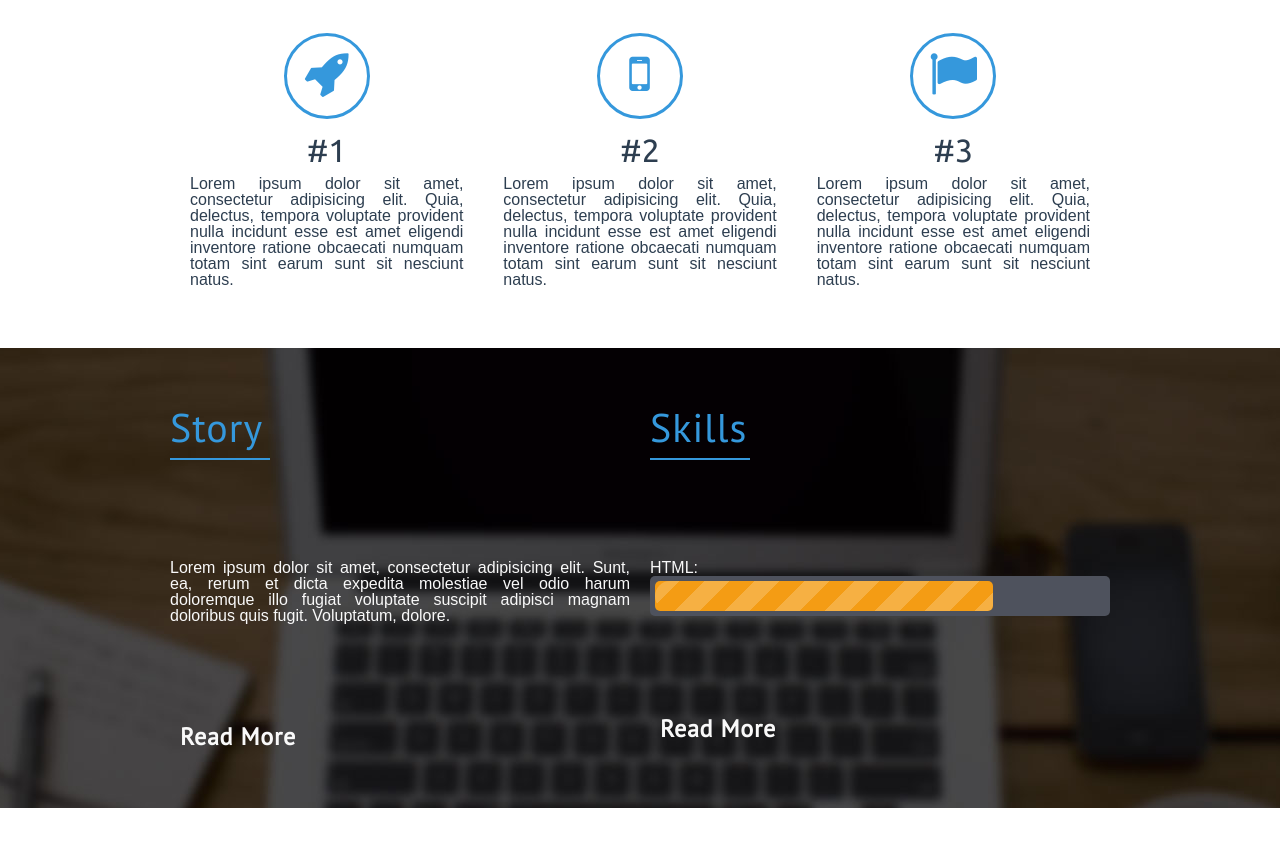
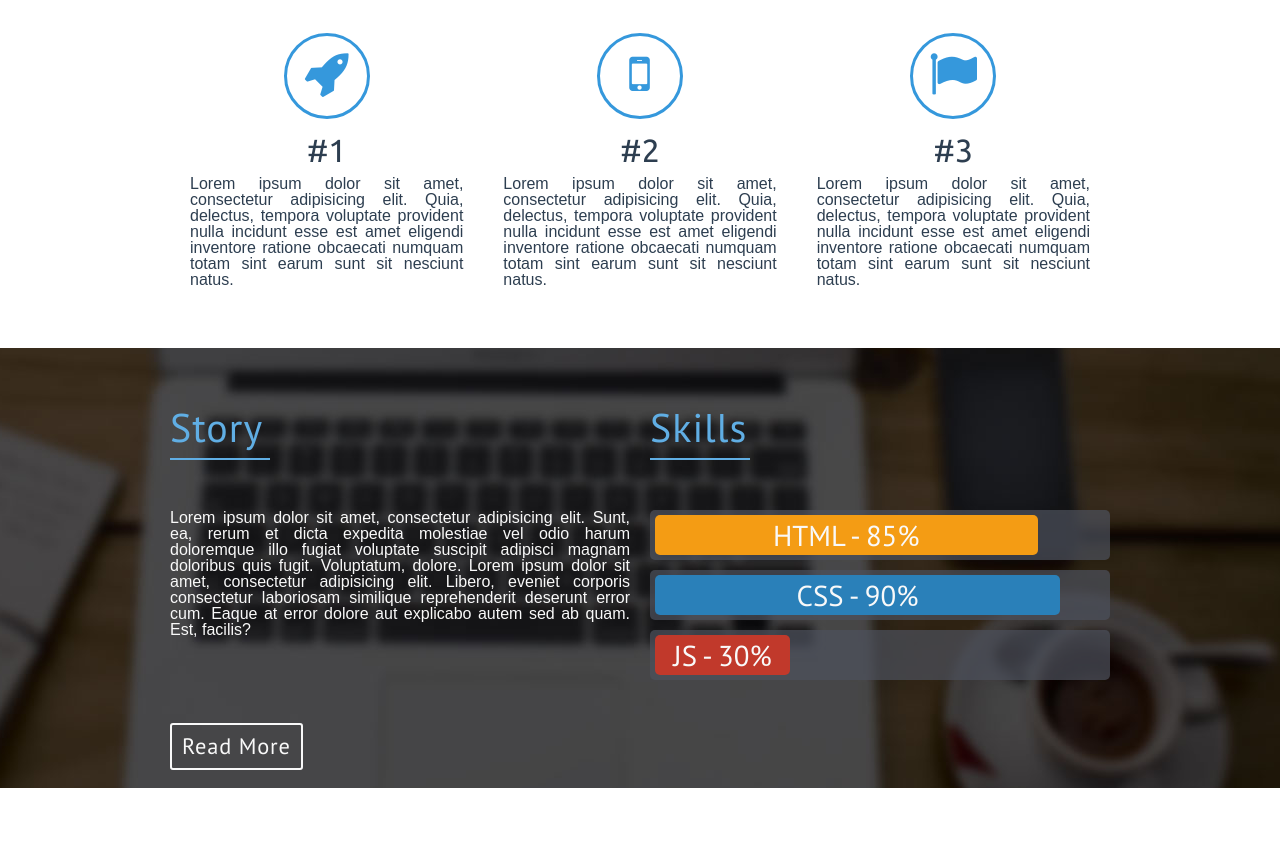
Before and after one commit to HomeschoolWebWorks/website, a plain HTML site: page index.html in a window 1280 px wide. Shown: the part 789-1636 px from the top of the page. Drawn offline with Linux system fonts and the light colour scheme.

Commit message:
Pretty much finished the story and skills section
Story and Skills section is nearly complete. I added more progress
bars. Added button style. Tested in other browsers.

```diff
--- a/components/sass/imports/_basic.scss
+++ b/components/sass/imports/_basic.scss
@@ -1,13 +1,12 @@
 //	Basic Styles
 //	version 1.1
-
 
 body {
     height: 2000px;
     margin: 0 auto;
 }
 
-a  {
+a {
     font-weight: bold;
     font-size: 1.5em;
     color: $white;
@@ -36,6 +35,13 @@ h3 {
     letter-spacing: 1px;
 }
 
+h4 {
+	font-family: 'Abel', sans-serif;
+	font-size: 1.5em;
+	color: $white;
+	letter-spacing: 1px;
+}
+
 p {
     font-family: sans-serif;
     font-weight: lighter;
@@ -56,7 +62,7 @@ p {
         padding-top: 30px;
         text-align: center;
         h1 {
-			text-shadow: 0 1px 1px rgba(000,000,000,0.1);
+            text-shadow: 0 1px 1px rgba(0, 0, 0, 0.1);
             &:before {
                 z-index: -1;
                 content: url(../img/line.png);
@@ -92,10 +98,9 @@ p {
     display: block;
     border: 3px solid $lightBlue;
     @include transition(0.5s);
-
 }
 
-.about section{
+.about section {
     margin: 20px auto 0 auto;
     @include gridle(4);
     text-align: justify;
@@ -131,16 +136,19 @@ p {
 
 .skills-bg {
     width: 100%;
-	background: #fff url(../img/slide-2-bg.jpg) 50% 50% no-repeat;
+    background: white url(../img/slide-2-bg.jpg) 75% 75% fixed no-repeat;
+    width: 100%;
+    height: 16%;
     padding: 60px 0 60px 0;
 }
 
 .skills {
     h3 {
-		margin-bottom: 100px;
+    	color: lighten($lightBlue, 10%);
+        margin-bottom: 50px;
         font-size: 2.5em;
         font-weight: lighter;
-		border-bottom: 2px solid $lightBlue;
+        border-bottom: 2px solid lighten($lightBlue, 10%);
         padding-bottom: 10px;
         width: 100px;
     }
@@ -153,13 +161,27 @@ p {
     }
 }
 
-.skills footer a {
-	margin-top: 100px;
-	@include gridle(3.8);
+.skills .meter {
+	height: 40px;
+	margin: 10px 0;
+	p {
+		font-family: 'pt-sans';
+		text-align: center;
+		margin-top: 0.25em;
+		font-weight: lighter;
+		font-size: 1.8em;
+	}
+}
 
+.skills footer {
+    padding-bottom: 20px;
+    a {
+    	font-size: 1.4em;
+    	font-weight: lighter;
+        margin-top: 85px;
+        @extend %btn-secondary;
+    }
 }
 
 
-
-
 /*-----  End of Skills  ------*/
--- a/components/sass/imports/_buttons.scss
+++ b/components/sass/imports/_buttons.scss
@@ -11,3 +11,15 @@
 		color: $darkGrey;
 	}
 }
+
+%btn-secondary {
+	display: inline-block;
+	border-radius: 3px;
+	border: 2px solid $white;
+	@include transition(0.5s);
+	padding: 10px;
+	&:hover {
+		@include transition(0.5s);
+		background-color: rgba(255,255,255,0.3);
+	}
+}
--- a/components/sass/imports/_colors.scss
+++ b/components/sass/imports/_colors.scss
@@ -31,3 +31,8 @@ $darkWhite   : #f1f1f1; //RBGA: rgba(241, 241, 241, 1)|
 $darkYellow   :#f49c14; //RBGA: rgba(244, 156, 20, 1) |
 $lightYellow  :#f1c40f; //RBGA: rgba(241, 196, 15, 1) |
 //----------------------------------------------------|
+
+// Red--------------------------------------------|
+$darkRed   :#c1392b; //RBGA: rgba(193, 57, 43, 1) |
+$lightRed  :#e84c3d; //RBGA: rgba(232, 76, 61, 1) |
+//------------------------------------------------|
--- a/components/sass/imports/_fonts.scss
+++ b/components/sass/imports/_fonts.scss
@@ -17,5 +17,9 @@
 // Ubuntu Font
 @import url(http://fonts.googleapis.com/css?family=Ubuntu:300,400,700);
 
+// Abel and Advent Pro ( Thanks Sonic4Spuds!)
+@import url(http://fonts.googleapis.com/css?family=Abel|Advent+Pro:400,300,500);
+
+
 // Font Awesome
 @import "../../fonts/fontawesome/scss/font-awesome.scss";
--- a/components/sass/imports/_navigation.scss
+++ b/components/sass/imports/_navigation.scss
@@ -9,7 +9,7 @@
 }
 
 nav {
-	z-index: 11;// Make sure z-index is a lot
+	z-index: 99;// Make sure z-index is a lot
 	@include gridle(12);
 	text-align: center;
 	li {
--- a/components/sass/imports/_progressbars.scss
+++ b/components/sass/imports/_progressbars.scss
@@ -1,7 +1,6 @@
 .meter {
 	height: 30px;  /* Can be anything */
-	position: relative;
-	background: $lightGrey;
+	background: rgba(78, 82, 93, 0.7);
 	-moz-border-radius: 5px;
 	-webkit-border-radius: 5px;
 	border-radius: 5px;
@@ -22,7 +21,6 @@
 		            border-top-left-radius: 5px;
 		         border-bottom-left-radius: 5px;
 		background-color: rgb(43,194,83);
-		position: relative;
 		overflow: hidden;
 	}
 }
@@ -31,82 +29,10 @@
 		background-color: $darkYellow;
 	}
 
-	.red > span {
-		background-color: #f0a3a3;
-	}
+.red > span {
+	background-color: $darkRed;
+}
 
-.meter > span:after {
-	content: "";
-	position: absolute;
-	top: 0; left: 0; bottom: 0; right: 0;
-	background-image:
-	   -webkit-gradient(linear, 0 0, 100% 100%,
-	      color-stop(.25, rgba(255, 255, 255, .2)),
-	      color-stop(.25, transparent), color-stop(.5, transparent),
-	      color-stop(.5, rgba(255, 255, 255, .2)),
-	      color-stop(.75, rgba(255, 255, 255, .2)),
-	      color-stop(.75, transparent), to(transparent)
-	   );
-	background-image:
-		-webkit-linear-gradient(
-		  -45deg,
-	      rgba(255, 255, 255, .2) 25%,
-	      transparent 25%,
-	      transparent 50%,
-	      rgba(255, 255, 255, .2) 50%,
-	      rgba(255, 255, 255, .2) 75%,
-	      transparent 75%,
-	      transparent
-	   );
-	background-image:
-		-moz-linear-gradient(
-		  -45deg,
-	      rgba(255, 255, 255, .2) 25%,
-	      transparent 25%,
-	      transparent 50%,
-	      rgba(255, 255, 255, .2) 50%,
-	      rgba(255, 255, 255, .2) 75%,
-	      transparent 75%,
-	      transparent
-	   );
-	background-image:
-		-ms-linear-gradient(
-		  -45deg,
-	      rgba(255, 255, 255, .2) 25%,
-	      transparent 25%,
-	      transparent 50%,
-	      rgba(255, 255, 255, .2) 50%,
-	      rgba(255, 255, 255, .2) 75%,
-	      transparent 75%,
-	      transparent
-	   );
-	background-image:
-		-o-linear-gradient(
-		  -45deg,
-	      rgba(255, 255, 255, .2) 25%,
-	      transparent 25%,
-	      transparent 50%,
-	      rgba(255, 255, 255, .2) 50%,
-	      rgba(255, 255, 255, .2) 75%,
-	      transparent 75%,
-	      transparent
-	   );
-	z-index: 1;
-	-webkit-background-size: 50px 50px;
-	-moz-background-size:    50px 50px;
-	background-size:         50px 50px;
-	-webkit-animation: move 2s linear infinite;
-	   -webkit-border-top-right-radius: 8px;
-	-webkit-border-bottom-right-radius: 8px;
-	       -moz-border-radius-topright: 8px;
-	    -moz-border-radius-bottomright: 8px;
-	           border-top-right-radius: 8px;
-	        border-bottom-right-radius: 8px;
-	    -webkit-border-top-left-radius: 20px;
-	 -webkit-border-bottom-left-radius: 20px;
-	        -moz-border-radius-topleft: 20px;
-	     -moz-border-radius-bottomleft: 20px;
-	            border-top-left-radius: 20px;
-	         border-bottom-left-radius: 20px;
-	overflow: hidden;
+.blue > span {
+	background-color: $darkBlue;
 }
--- a/index.html
+++ b/index.html
@@ -76,7 +76,9 @@
 						<h3>Story</h3>
 					</header>
 					<section>
-						<p>Lorem ipsum dolor sit amet, consectetur adipisicing elit. Sunt, ea, rerum et dicta expedita molestiae vel odio harum doloremque illo fugiat voluptate suscipit adipisci magnam doloribus quis fugit. Voluptatum, dolore.</p>
+						<p>Lorem ipsum dolor sit amet, consectetur adipisicing elit. Sunt, ea, rerum et dicta expedita molestiae vel odio harum doloremque illo fugiat voluptate suscipit adipisci magnam doloribus quis fugit. Voluptatum, dolore.
+						Lorem ipsum dolor sit amet, consectetur adipisicing elit. Libero, eveniet corporis consectetur laboriosam similique reprehenderit deserunt error cum. Eaque at error dolore aut explicabo autem sed ab quam. Est, facilis?
+						</p>
 					</section>
 					<footer>
 						<a href="#">Read More</a>
@@ -87,13 +89,18 @@
 						<h3>Skills</h3>
 					</header>
 					<section>
-						<p>HTML:</p>
 						<div class="meter orange">
-						<span style="width: 75%"></span>
+						<span style="width: 85%"><p>HTML - 85%</p></span>
+						</div>
+						<div class="meter blue">
+						<span style="width: 90%"><p>CSS - 90%</p></span>
+						</div>
+						<div class="meter red">
+						<span style="width: 30%"><p>JS - 30%</p></span>
 						</div>
 					</section>
 					<footer>
-						<a href="#">Read More</a>
+
 					</footer>
 				</section>
 			</div>
```
Also changed, not shown: css/main.css. Lines whose indentation alone changed are shown as unchanged.
